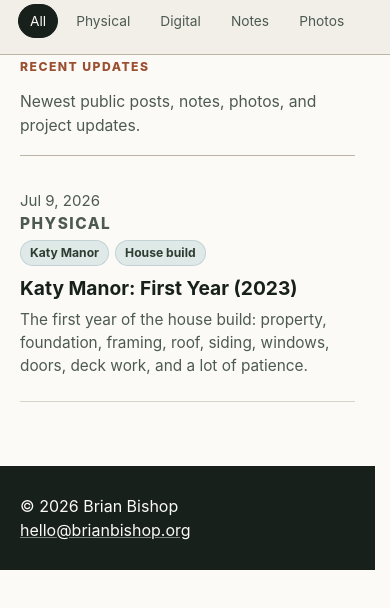
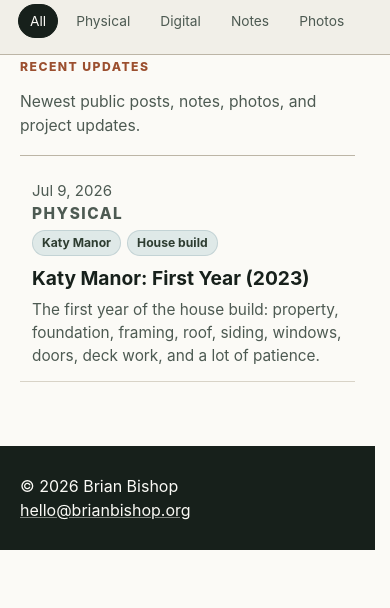
Before and after one commit to shigstamatic/brianbishop.org, a plain HTML site: page index.html in a window 390 px wide. Shown: the part 84-692 px from the top of the page. Drawn offline with Linux system fonts and the light colour scheme.

Commit message:
Tighten homepage post row spacing

```diff
--- a/styles.css
+++ b/styles.css
@@ -383,7 +383,7 @@ h3 {
   display: grid;
   gap: 24px;
   grid-template-columns: minmax(110px, 0.18fr) minmax(0, 1fr);
-  padding: 28px 0;
+  padding: 14px 12px;
   text-decoration: none;
   transition:
     background-color 160ms ease,
@@ -909,7 +909,7 @@ h3 {
   .post-row {
     gap: 8px;
     grid-template-columns: 1fr;
-    padding: 24px 0;
+    padding: 14px 12px;
   }
 
 }
```
